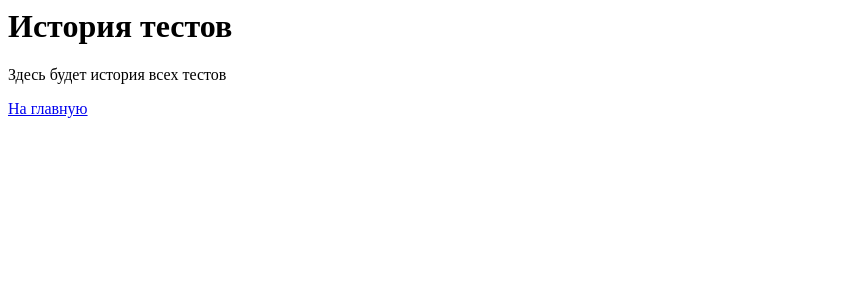
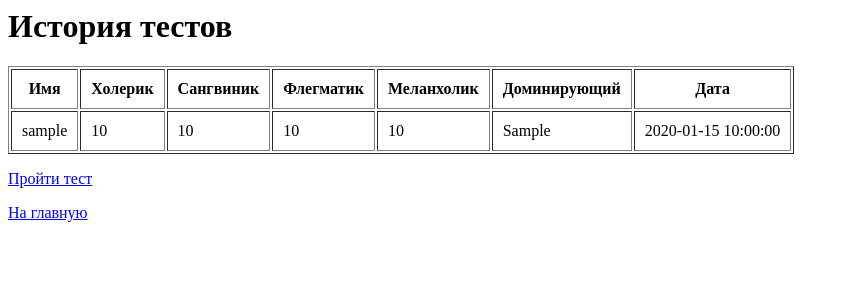
Before and after one commit to UlyanaSmirnova11/temperament-test, a PHP site: page /previous.php in a window 1280 px wide. Shown: the top 300 px of the page, without its empty margins (0-849 px from the left). Run offline with PHP 8.4, Linux system fonts and the light colour scheme; tables that the repository leaves empty hold one stand-in row (values such as "Sample post"); some libraries are stand-ins or nearby versions.

Commit message:
Update previous.php

```diff
--- a/src/previous.php
+++ b/src/previous.php
@@ -1,5 +1,50 @@
 <?php
-echo "<h1>История тестов</h1>";
-echo "<p>Здесь будет история всех тестов</p>";
-echo "<p><a href='index.php'>На главную</a></p>";
+require_once 'config.php';
+
+try {
+    $pdo = getDBConnection();
+
+    // Получаем все результаты
+    $stmt = $pdo->query("SELECT * FROM test_results ORDER BY test_date DESC");
+    $results = $stmt->fetchAll();
+
+    echo "<h1>История тестов</h1>";
+
+    if (empty($results)) {
+        echo "<p>Пока нет пройденных тестов.</p>";
+    } else {
+        echo "<table border='1' cellpadding='10'>";
+        echo "<tr>
+                <th>Имя</th>
+                <th>Холерик</th>
+                <th>Сангвиник</th>
+                <th>Флегматик</th>
+                <th>Меланхолик</th>
+                <th>Доминирующий</th>
+                <th>Дата</th>
+              </tr>";
+
+        foreach ($results as $result) {
+            echo "<tr>";
+            echo "<td>" . htmlspecialchars($result['user_name']) . "</td>";
+            echo "<td>" . $result['choleric_score'] . "</td>";
+            echo "<td>" . $result['sanguine_score'] . "</td>";
+            echo "<td>" . $result['phlegmatic_score'] . "</td>";
+            echo "<td>" . $result['melancholic_score'] . "</td>";
+            echo "<td>" . ucfirst($result['dominant_temperament']) . "</td>";
+            echo "<td>" . $result['test_date'] . "</td>";
+            echo "</tr>";
+        }
+
+        echo "</table>";
+    }
+
+    echo "<p><a href='test.php'>Пройти тест</a></p>";
+    echo "<p><a href='index.php'>На главную</a></p>";
+
+} catch (Exception $e) {
+    echo "<h1>Ошибка</h1>";
+    echo "<p>Ошибка при загрузке истории: " . $e->getMessage() . "</p>";
+    echo "<p><a href='index.php'>На главную</a></p>";
+}
 ?>
```
